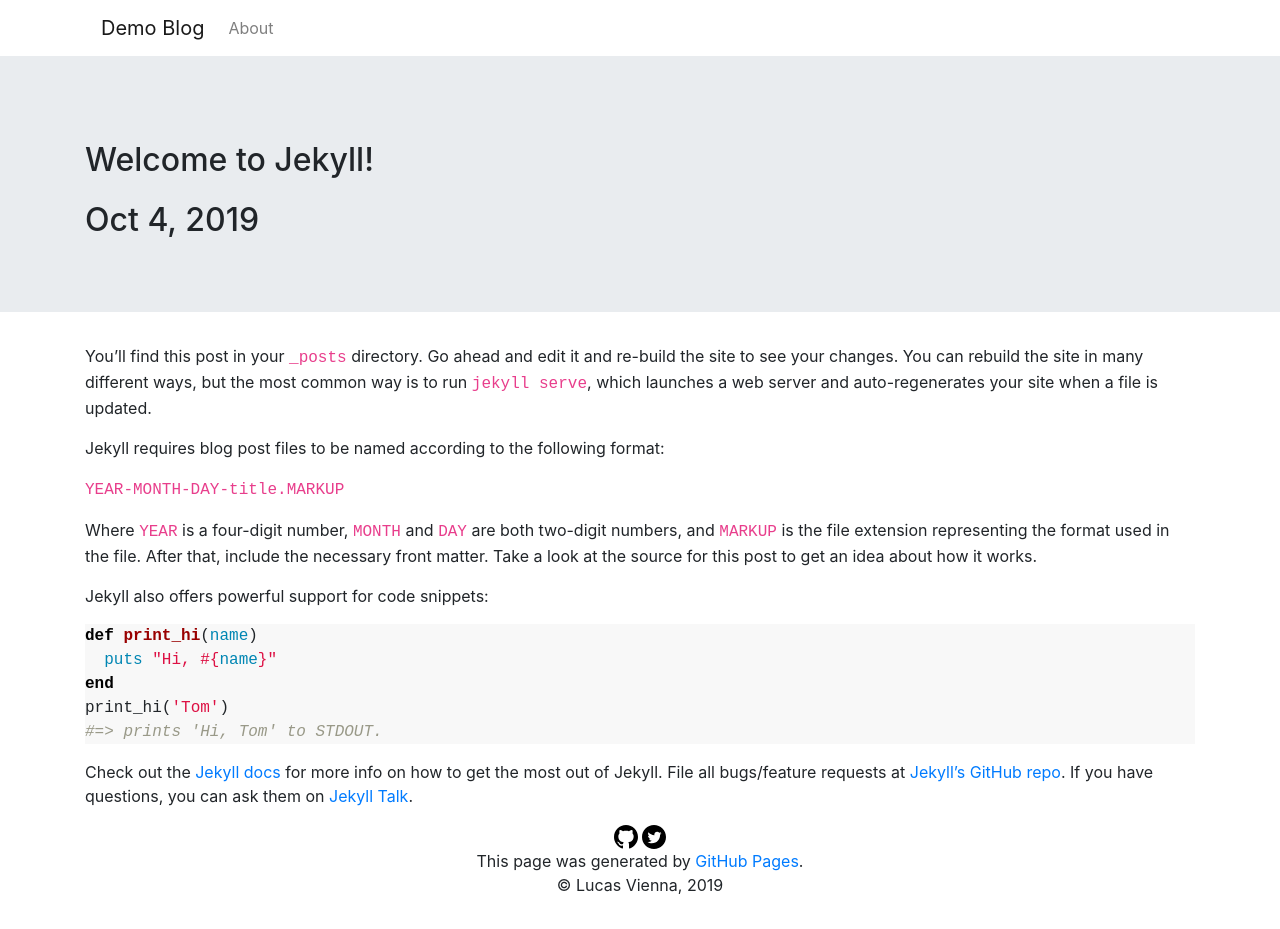
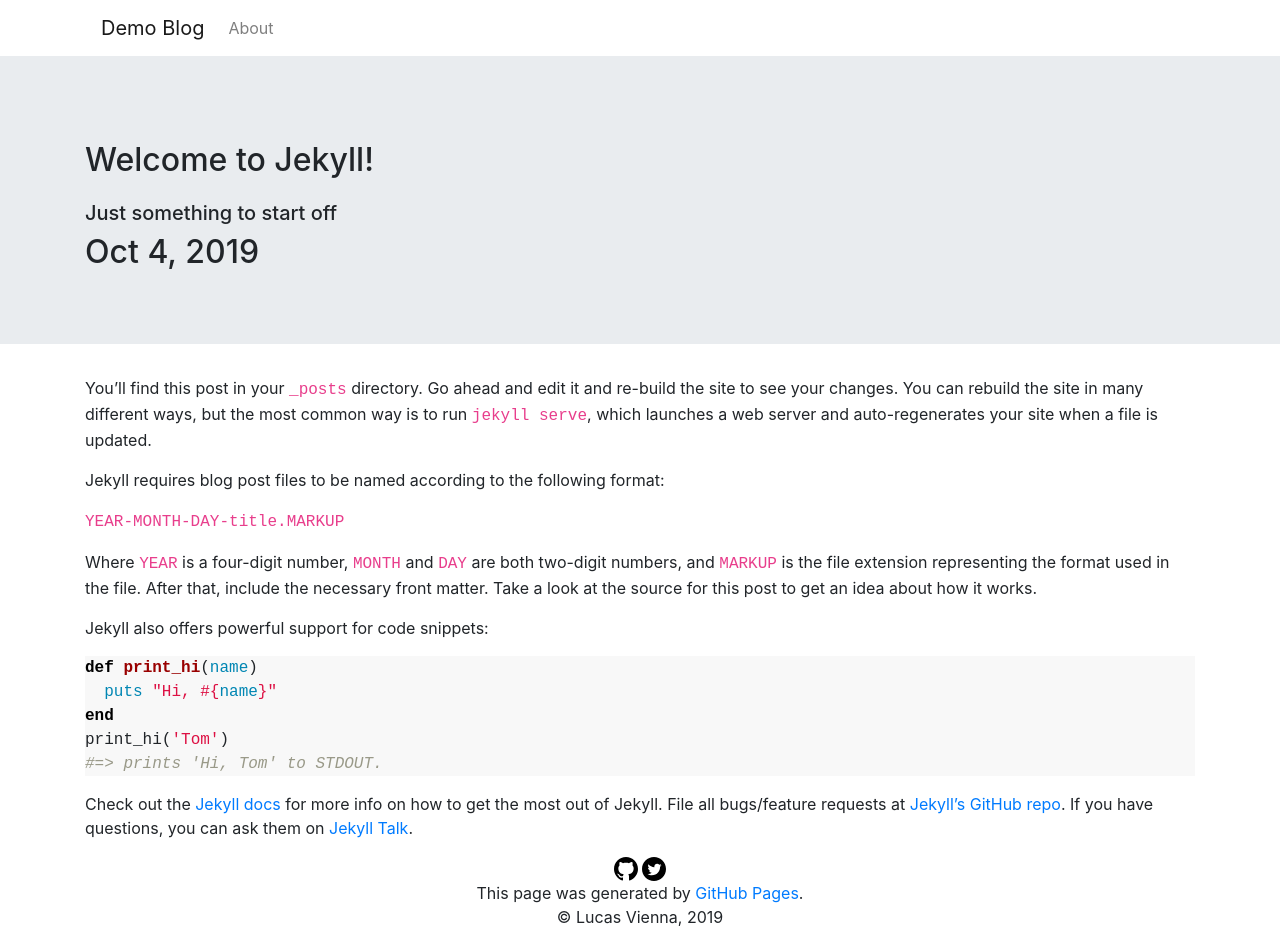
Before and after one commit to Avyiel/blog-demo, a Jekyll site: the page built from _posts/2019-10-04-welcome-to-jekyll.markdown, in a window 1280 px wide. Built offline with Jekyll 4.4.1, drawn with Linux system fonts in a browser that asks for light colours; nearby versions of some CDN libraries; before the commit the page ends 900 px from its top, so only the background shows below that.

Commit message:
minor fixes

```diff
--- a/_config.yml
+++ b/_config.yml
@@ -13,7 +13,7 @@ description: >-
 owner: Lucas Vienna
 email: dev@lucasvienna.dev
 url: https://avyiel.github.io # the custom domain you configure ealier
-baseurl: /blog-demo # what comes after the '.io'
+baseurl:  # what comes after the '.io'
 repository: Avyiel/lucasvienna.dev # only the path part of the repository URL
 
 # Blogging Defaults
--- a/_posts/2019-10-04-welcome-to-jekyll.markdown
+++ b/_posts/2019-10-04-welcome-to-jekyll.markdown
@@ -1,6 +1,7 @@
 ---
 layout: post
 title:  "Welcome to Jekyll!"
+subtitle:  Just something to start off
 date:   2019-10-04 08:32:53 +0200
 categories: jekyll update
 ---
--- a/about.markdown
+++ b/about.markdown
@@ -1,7 +1,7 @@
 ---
 layout: page
 title: About
-permalink: /about/
+permalink: /about
 ---
 
 This is the base Jekyll theme. You can find out more info about customizing your Jekyll theme, as well as basic Jekyll usage documentation at [jekyllrb.com](https://jekyllrb.com/)
```
